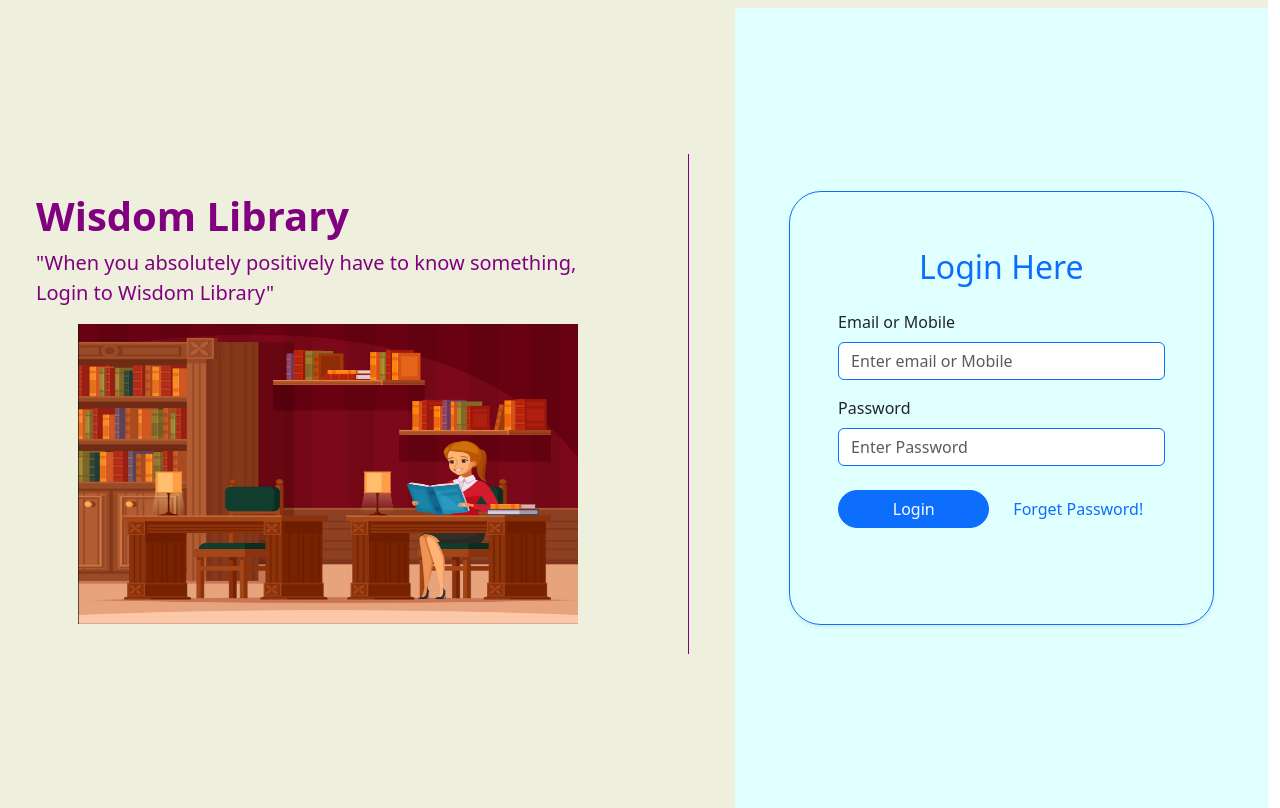
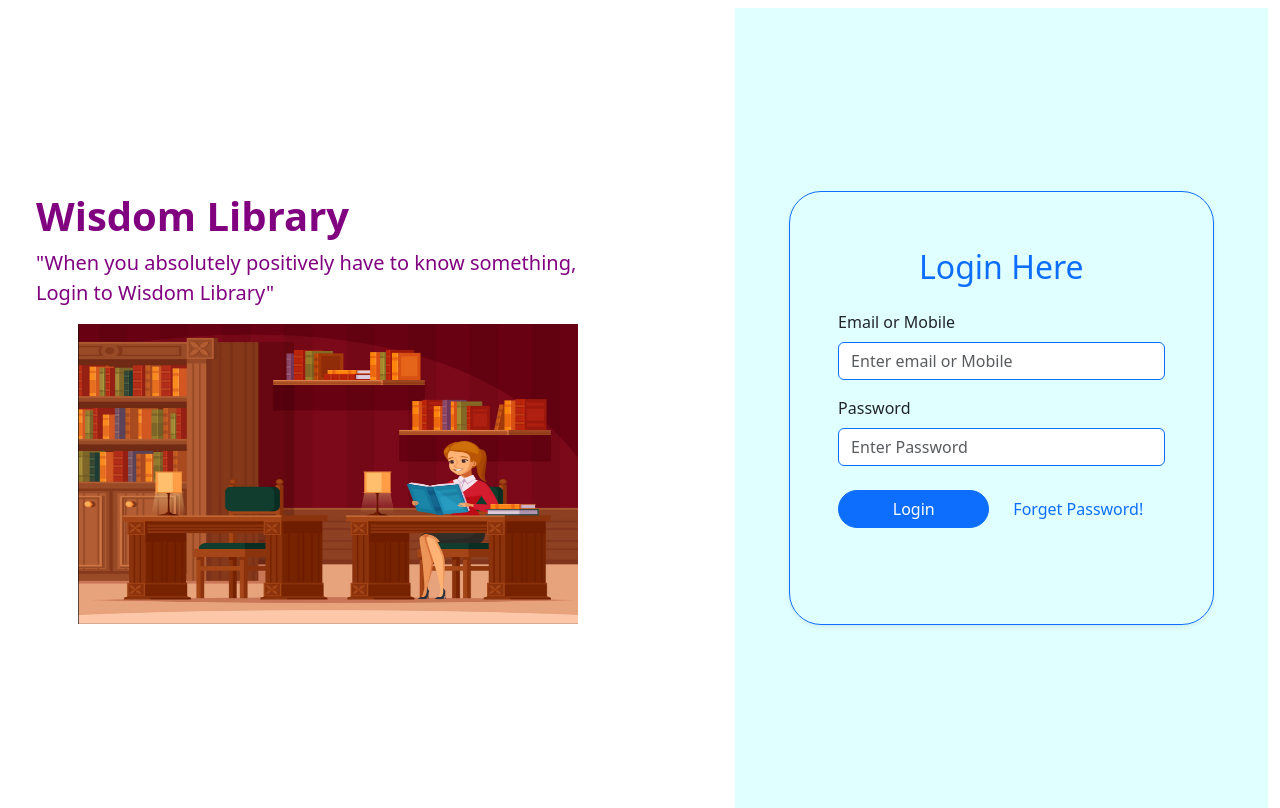
Before and after one commit to Istiyakmi9/library-server_ui, an Angular app: page / in a window 1280 px wide. Built offline with nearby package versions, Linux system fonts and the light colour scheme.

Commit message:
added dockerfile

```diff
--- a/src/app/login/login.component.html
+++ b/src/app/login/login.component.html
@@ -12,9 +12,7 @@
             </div>
         </div>
     </div>
-    <div class="col-md-1 vertical ms-5">
 
-    </div>
     <div class="col-md-5 mt-2 bg-color2">
         <div class="vh-100 d-flex justify-content-center align-items-center">
             <div class="col-md-10 p-5 shadow-sm border rounded-5 border-primary">
--- a/src/app/login/login.component.scss
+++ b/src/app/login/login.component.scss
@@ -17,10 +17,6 @@
 
   }
 
-  .bg-color{
-    background-color:rgb(239, 239, 221)
-  }
-
   .bg-color2{
     background-color: lightcyan
   }
```
Also changed, not shown: src/environments/environment.prod.ts (added, +26 -0 lines), 1 other file (tests, documents, lock files or other folders).
